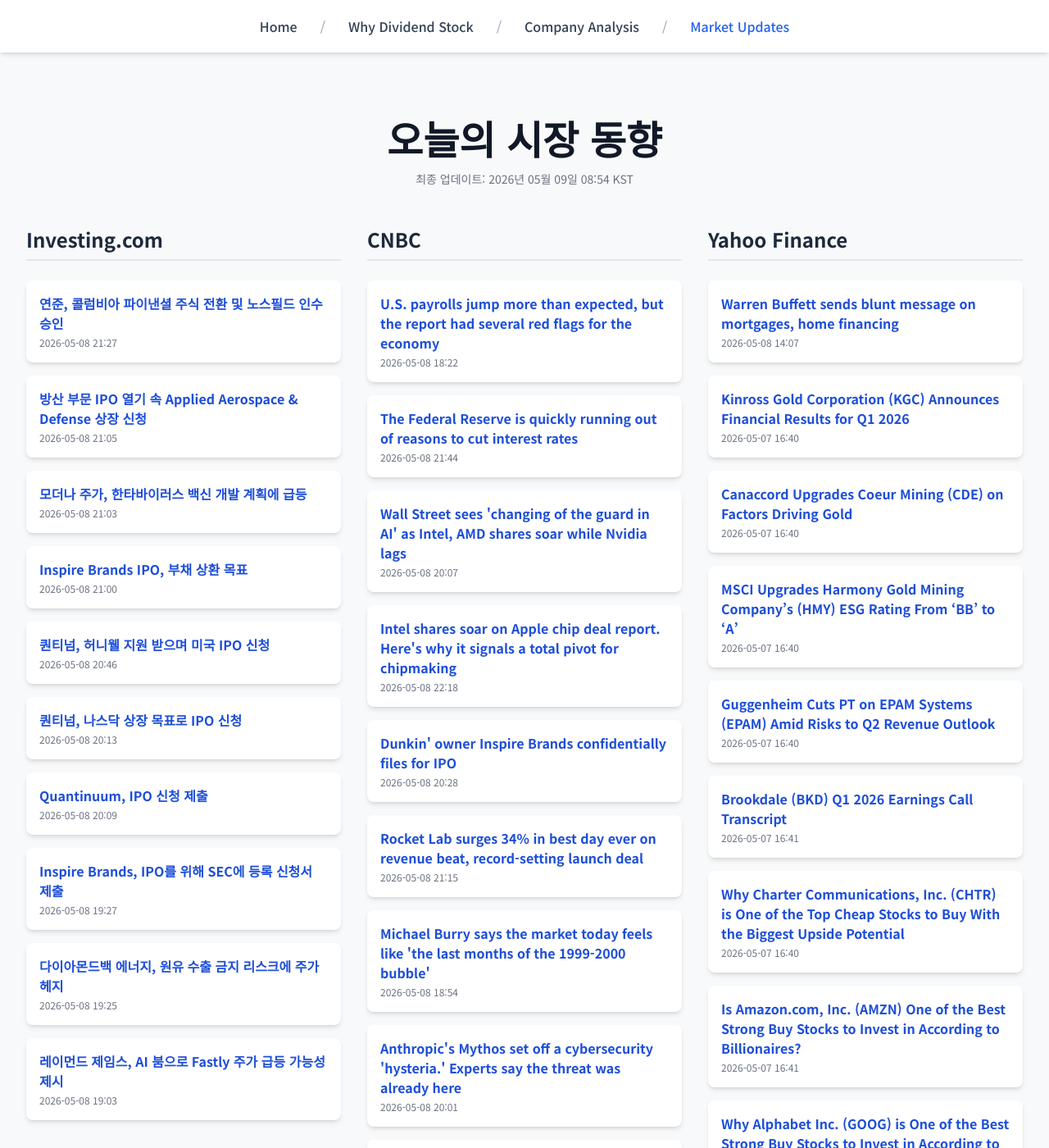
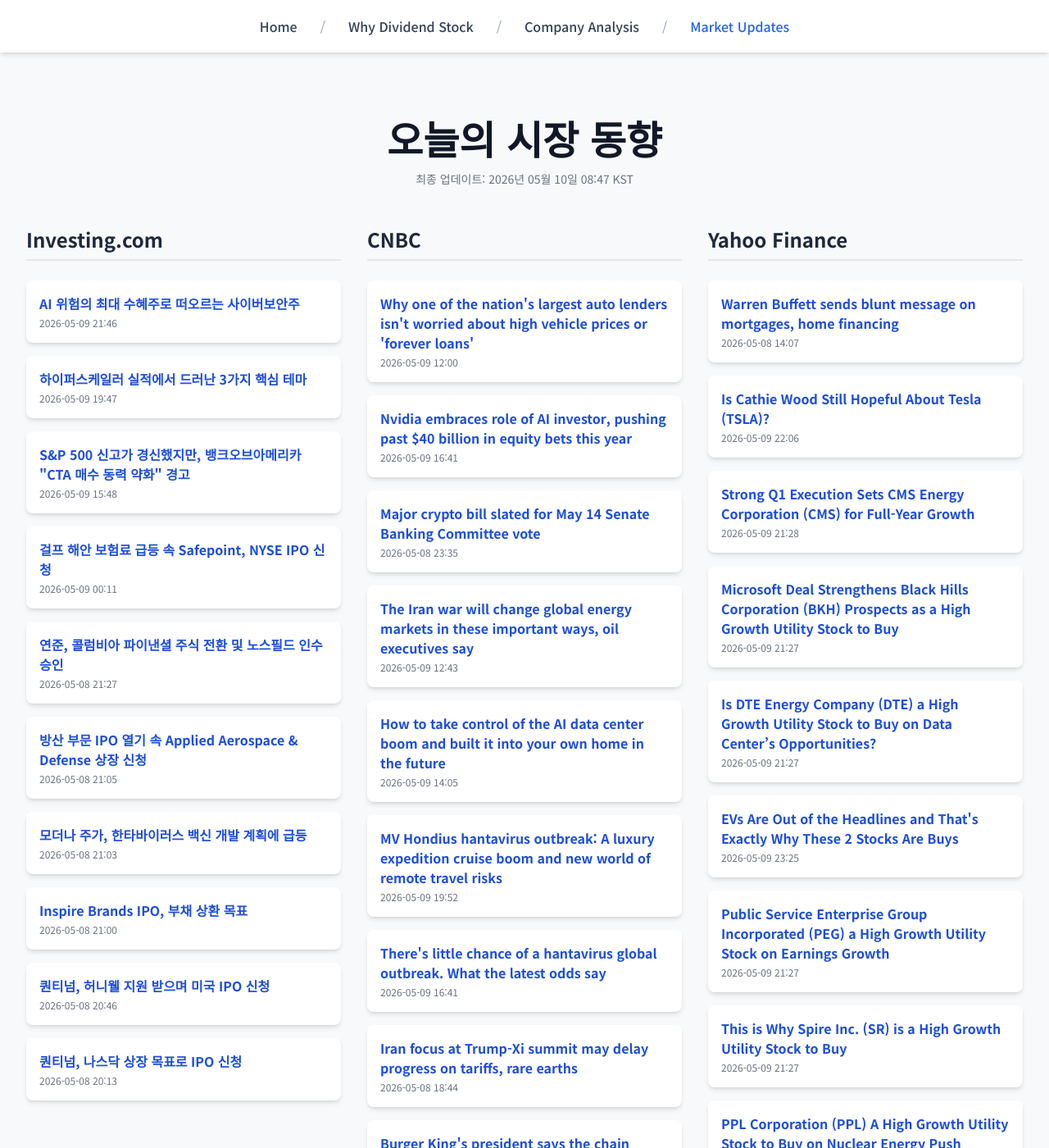
Before and after one commit to Kay-Hwang/my-company-analysis, a Jekyll site: the page built from market-updates.html, in a window 1280 px wide and 1400 px high. Shown: the whole window at 82% size. Built offline with Jekyll 4.4.1, drawn with Linux system fonts in a browser that asks for light colours; nearby versions of some CDN libraries; a script that is not in the unit is left out; some of the changed text lies outside the part shown.

Commit message:
Update daily data

```diff
--- a/_data/latest_data.json
+++ b/_data/latest_data.json
@@ -1,7 +1,31 @@
 {
-  "lastUpdated": "2026년 05월 09일 08:54 KST",
+  "lastUpdated": "2026년 05월 10일 08:47 KST",
   "news": {
     "investing": [
+      {
+        "title": "AI 위험의 최대 수혜주로 떠오르는 사이버보안주",
+        "link": "https://kr.investing.com/news/stock-market-news/article-1936687",
+        "pubDate": "2026-05-09 21:46:47",
+        "summary": "AI 위험의 최대 수혜주로 떠오르는 사이버보안주"
+      },
+      {
+        "title": "하이퍼스케일러 실적에서 드러난 3가지 핵심 테마",
+        "link": "https://kr.investing.com/news/stock-market-news/article-1936680",
+        "pubDate": "2026-05-09 19:47:46",
+        "summary": "하이퍼스케일러 실적에서 드러난 3가지 핵심 테마"
+      },
+      {
+        "title": "S&P 500 신고가 경신했지만, 뱅크오브아메리카 \"CTA 매수 동력 약화\" 경고",
+        "link": "https://kr.investing.com/news/stock-market-news/article-1936613",
+        "pubDate": "2026-05-09 15:48:46",
+        "summary": "S&P 500 신고가 경신했지만, 뱅크오브아메리카 \"CTA 매수 동력 약화\" 경고"
+      },
+      {
+        "title": "걸프 해안 보험료 급등 속 Safepoint, NYSE IPO 신청",
+        "link": "https://kr.investing.com/news/stock-market-news/article-1936502",
+        "pubDate": "2026-05-09 00:11:49",
+        "summary": "걸프 해안 보험료 급등 속 Safepoint, NYSE IPO 신청"
+      },
       {
         "title": "연준, 콜럼비아 파이낸셜 주식 전환 및 노스필드 인수 승인",
         "link": "https://kr.investing.com/news/stock-market-news/article-93CH-1936418",
@@ -37,92 +61,68 @@
         "link": "https://kr.investing.com/news/stock-market-news/article-432SI-1936313",
         "pubDate": "2026-05-08 20:13:07",
         "summary": "퀀티넘, 나스닥 상장 목표로 IPO 신청"
-      },
-      {
-        "title": "Quantinuum, IPO 신청 제출",
-        "link": "https://kr.investing.com/news/stock-market-news/article-432SI-1936306",
-        "pubDate": "2026-05-08 20:09:04",
-        "summary": "Quantinuum, IPO 신청 제출"
-      },
-      {
-        "title": "Inspire Brands, IPO를 위해 SEC에 등록 신청서 제출",
-        "link": "https://kr.investing.com/news/stock-market-news/article-432SI-1936269",
-        "pubDate": "2026-05-08 19:27:04",
-        "summary": "Inspire Brands, IPO를 위해 SEC에 등록 신청서 제출"
-      },
-      {
-        "title": "다이아몬드백 에너지, 원유 수출 금지 리스크에 주가 헤지",
-        "link": "https://kr.investing.com/news/stock-market-news/article-93CH-1936265",
-        "pubDate": "2026-05-08 19:25:24",
-        "summary": "다이아몬드백 에너지, 원유 수출 금지 리스크에 주가 헤지"
-      },
-      {
-        "title": "레이먼드 제임스, AI 붐으로 Fastly 주가 급등 가능성 제시",
-        "link": "https://kr.investing.com/news/stock-market-news/article-1936250",
-        "pubDate": "2026-05-08 19:03:06",
-        "summary": "레이먼드 제임스, AI 붐으로 Fastly 주가 급등 가능성 제시"
       }
     ],
     "cnbc": [
       {
-        "title": "U.S. payrolls jump more than expected, but the report had several red flags for the economy",
-        "link": "https://www.cnbc.com/2026/05/08/jobs-report-april-2026.html",
-        "pubDate": "Fri, 08 May 2026 18:22:51 GMT",
-        "summary": "Nonfarm payrolls were expected to increase by 55,000 in April, according to the Dow Jones consensus."
+        "title": "Why one of the nation's largest auto lenders isn't worried about high vehicle prices or 'forever loans'",
+        "link": "https://www.cnbc.com/2026/05/09/capital-one-auto-forever-loans-used-cars.html",
+        "pubDate": "Sat, 09 May 2026 12:00:01 GMT",
+        "summary": "While median car payments have jumped from $390 to $525 since 2019, data provided by Capital One suggests stability in vehicle cost compared to income."
       },
       {
-        "title": "The Federal Reserve is quickly running out of reasons to cut interest rates",
-        "link": "https://www.cnbc.com/2026/05/08/the-federal-reserve-is-quickly-running-out-of-reasons-to-cut-interest-rates.html",
-        "pubDate": "Fri, 08 May 2026 21:44:14 GMT",
-        "summary": "Friday's jobs report provided evidence that the central bank's larger concern is a cost of living that is getting increasingly hard to bear."
+        "title": "Nvidia embraces role of AI investor, pushing past $40 billion in equity bets this year",
+        "link": "https://www.cnbc.com/2026/05/09/nvidia-embraces-ai-investor-topping-40-billion-in-equity-bets-2026.html",
+        "pubDate": "Sat, 09 May 2026 16:41:22 GMT",
+        "summary": "Nvidia is pouring billions of dollars at a time into companies across the AI infrastructure stack, while also signing commercial deals with them."
       },
       {
-        "title": "Wall Street sees 'changing of the guard in AI' as Intel, AMD shares soar while Nvidia lags",
-        "link": "https://www.cnbc.com/2026/05/08/wall-street-ai-chip-love-moves-from-nvidia-to-intel-amd-and-micron.html",
-        "pubDate": "Fri, 08 May 2026 20:07:35 GMT",
-        "summary": "Intel, AMD and Micron surged double digits this week as investors bet on CPU makers and memory companies powering the next stage of AI"
+        "title": "Major crypto bill slated for May 14 Senate Banking Committee vote",
+        "link": "https://www.cnbc.com/2026/05/08/congress-crypto-bill-vote-senate-banking-committee.html",
+        "pubDate": "Fri, 08 May 2026 23:35:48 GMT",
+        "summary": "The crypto industry's top legislative priority, a bill determining oversight of digital assets, is set to advance in the Senate Banking Committee."
       },
       {
-        "title": "Intel shares soar on Apple chip deal report. Here's why it signals a total pivot for chipmaking",
-        "link": "https://www.cnbc.com/2026/05/08/intel-stock-apple-chip-deal.html",
-        "pubDate": "Fri, 08 May 2026 22:18:30 GMT",
-        "summary": "Samsung, Intel and Taiwan Semiconductor are the only three companies in the world capable of manufacturing the most advanced chips needed for AI."
+        "title": "The Iran war will change global energy markets in these important ways, oil executives say",
+        "link": "https://www.cnbc.com/2026/05/09/iran-war-oil-gas-energy-security.html",
+        "pubDate": "Sat, 09 May 2026 12:43:00 GMT",
+        "summary": "Iran's blockade of the Strait of Hormuz has resulted in the loss of nearly a billion barrels of oil with the shortage growing worse every day."
       },
       {
-        "title": "Dunkin' owner Inspire Brands confidentially files for IPO",
-        "link": "https://www.cnbc.com/2026/05/08/dunkin-owner-inspire-brands-confidentially-files-for-ipo.html",
-        "pubDate": "Fri, 08 May 2026 20:28:13 GMT",
-        "summary": "The restaurant company owns Dunkin', Arby's, Buffalo Wild Wings, Baskin Robbins, Sonic Drive-In and Jimmy John's."
+        "title": "How to take control of the AI data center boom and built it into your own home in the future",
+        "link": "https://www.cnbc.com/2026/05/09/ai-data-center-construction-public-opposition.html",
+        "pubDate": "Sat, 09 May 2026 14:05:11 GMT",
+        "summary": "As public support for large-scale data center buildouts declines across the U.S., a new type designed to operate inside individual homes is coming."
       },
       {
-        "title": "Rocket Lab surges 34% in best day ever on revenue beat, record-setting launch deal",
-        "link": "https://www.cnbc.com/2026/05/08/rocket-lab-rklb-q1-earnings-2026.html",
-        "pubDate": "Fri, 08 May 2026 21:15:33 GMT",
-        "summary": "Enthusiasm for space stocks has skyrocketed ahead of SpaceX's anticipated IPO."
+        "title": "MV Hondius hantavirus outbreak: A luxury expedition cruise boom and new world of remote travel risks",
+        "link": "https://www.cnbc.com/2026/05/09/hantavirus-cruise-ship-mv-hondius-travel-health-risks.html",
+        "pubDate": "Sat, 09 May 2026 19:52:27 GMT",
+        "summary": "Remote expedition cruises to destinations like Antarctica and the Arctic are booming, but the deadly hantavirus aboard MV Hondius is a reminder of unique risks."
       },
       {
-        "title": "Michael Burry says the market today feels like 'the last months of the 1999-2000 bubble'",
-        "link": "https://www.cnbc.com/2026/05/08/michael-burry-says-the-market-today-feels-like-the-last-months-of-the-1999-2000-bubble.html",
-        "pubDate": "Fri, 08 May 2026 18:54:00 GMT",
-        "summary": "\"Stocks are not up or down because of jobs or consumer sentiment,\" Burry wrote. \"Feeling like the last months of the 1999-2000 bubble.\""
+        "title": "There's little chance of a hantavirus global outbreak. What the latest odds say",
+        "link": "https://www.cnbc.com/2026/05/09/hantavirus-outbreak-little-chance-says-kalshi.html",
+        "pubDate": "Sat, 09 May 2026 16:41:15 GMT",
+        "summary": "Prediction markets like Kalshi show slim chance that the hantavirus outbreak will be of international concern"
       },
       {
-        "title": "Anthropic's Mythos set off a cybersecurity 'hysteria.' Experts say the threat was already here",
-        "link": "https://www.cnbc.com/2026/05/08/anthropic-mythos-ai-cybersecurity-banks.html",
-        "pubDate": "Fri, 08 May 2026 20:01:44 GMT",
-        "summary": "The arrival of Anthropic's Mythos jolted banks, software giants and governments into reckoning with a new era of cyber attacks. But the threat is already here."
+        "title": "Iran focus at Trump-Xi summit may delay progress on tariffs, rare earths",
+        "link": "https://www.cnbc.com/2026/05/08/iran-focus-at-trump-xi-summit-may-delay-progress-on-tariffs-rare-earths.html",
+        "pubDate": "Fri, 08 May 2026 18:44:26 GMT",
+        "summary": "Thanks to the Iran war, big issues for U.S. businesses like rare earths and supply chains may take a back seat on the agenda for the Trump-Xi summit."
       },
       {
-        "title": "Micron surges nearly 38% on week as memory chip rally goes parabolic",
-        "link": "https://www.cnbc.com/2026/05/08/micron-surges-more-than-30percent-on-week-as-memory-chip-rally-goes-parabolic.html",
-        "pubDate": "Fri, 08 May 2026 20:57:16 GMT",
-        "summary": "Micron Technology shares caught fire this week amid a global shortage of memory chips. The stock is heading for its best week since 2008."
+        "title": "Burger King's president says the chain improved its Whopper — and calls from customers helped",
+        "link": "https://www.cnbc.com/2026/05/08/burger-king-president-fixed-whopper-phone-calls-from-customers.html",
+        "pubDate": "Fri, 08 May 2026 22:50:39 GMT",
+        "summary": "Burger King President Tom Curtis said customer feedback has been central to the chain’s turnaround."
       },
       {
-        "title": "Trump's $1 million 'Gold Card' fails to catch on among the world's wealthy",
-        "link": "https://www.cnbc.com/2026/05/08/trump-gold-card-wealth.html",
-        "pubDate": "Fri, 08 May 2026 13:47:40 GMT",
-        "summary": "President Donald Trump's \"Gold Card,\" which promised U.S. residency in \"record time,\" has been dogged by delays and legal questions."
+        "title": "U.S. sanctions companies and individuals in the Middle East and China for helping Iran",
+        "link": "https://www.cnbc.com/2026/05/09/us-sanctions-entities-in-the-middle-east-and-china-for-helping-iran.html",
+        "pubDate": "Sat, 09 May 2026 10:10:24 GMT",
+        "summary": "The moves target 11 entities and three individuals based in Iran, China, Belarus and the United Arab Emirates."
       }
     ],
     "yahoo": [
@@ -133,58 +133,58 @@
         "summary": "Warren Buffett sends blunt message on mortgages, home financing"
       },
       {
-        "title": "Kinross Gold Corporation (KGC) Announces Financial Results for Q1 2026",
-        "link": "https://finance.yahoo.com/markets/stocks/articles/kinross-gold-corporation-kgc-announces-164015150.html",
-        "pubDate": "2026-05-07T16:40:15Z",
-        "summary": "Kinross Gold Corporation (KGC) Announces Financial Results for Q1 2026"
+        "title": "Is Cathie Wood Still Hopeful About Tesla (TSLA)?",
+        "link": "https://finance.yahoo.com/markets/stocks/articles/cathie-wood-still-hopeful-tesla-220601937.html",
+        "pubDate": "2026-05-09T22:06:01Z",
+        "summary": "Is Cathie Wood Still Hopeful About Tesla (TSLA)?"
       },
       {
-        "title": "Canaccord Upgrades Coeur Mining (CDE) on Factors Driving Gold",
-        "link": "https://finance.yahoo.com/markets/stocks/articles/canaccord-upgrades-coeur-mining-cde-164049508.html",
-        "pubDate": "2026-05-07T16:40:49Z",
-        "summary": "Canaccord Upgrades Coeur Mining (CDE) on Factors Driving Gold"
+        "title": "Strong Q1 Execution Sets CMS Energy Corporation (CMS) for Full-Year Growth",
+        "link": "https://finance.yahoo.com/sectors/energy/articles/strong-q1-execution-sets-cms-212802204.html",
+        "pubDate": "2026-05-09T21:28:02Z",
+        "summary": "Strong Q1 Execution Sets CMS Energy Corporation (CMS) for Full-Year Growth"
       },
       {
-        "title": "MSCI Upgrades Harmony Gold Mining Company’s (HMY) ESG Rating From ‘BB’ to ‘A’",
-        "link": "https://finance.yahoo.com/markets/stocks/articles/msci-upgrades-harmony-gold-mining-164004783.html",
-        "pubDate": "2026-05-07T16:40:04Z",
-        "summary": "MSCI Upgrades Harmony Gold Mining Company’s (HMY) ESG Rating From ‘BB’ to ‘A’"
+        "title": "Microsoft Deal Strengthens Black Hills Corporation (BKH) Prospects as a High Growth Utility Stock to Buy",
+        "link": "https://finance.yahoo.com/sectors/energy/articles/microsoft-deal-strengthens-black-hills-212750740.html",
+        "pubDate": "2026-05-09T21:27:50Z",
+        "summary": "Microsoft Deal Strengthens Black Hills Corporation (BKH) Prospects as a High Growth Utility Stock to Buy"
       },
       {
-        "title": "Guggenheim Cuts PT on EPAM Systems (EPAM) Amid Risks to Q2 Revenue Outlook",
-        "link": "https://finance.yahoo.com/markets/stocks/articles/guggenheim-cuts-pt-epam-systems-164039119.html",
-        "pubDate": "2026-05-07T16:40:39Z",
-        "summary": "Guggenheim Cuts PT on EPAM Systems (EPAM) Amid Risks to Q2 Revenue Outlook"
+        "title": "Is DTE Energy Company (DTE) a High Growth Utility Stock to Buy on Data Center’s Opportunities?",
+        "link": "https://finance.yahoo.com/sectors/energy/articles/dte-energy-company-dte-high-212744203.html",
+        "pubDate": "2026-05-09T21:27:44Z",
+        "summary": "Is DTE Energy Company (DTE) a High Growth Utility Stock to Buy on Data Center’s Opportunities?"
       },
       {
-        "title": "Brookdale (BKD) Q1 2026 Earnings Call Transcript",
-        "link": "https://finance.yahoo.com/markets/stocks/articles/brookdale-bkd-q1-2026-earnings-164115323.html",
-        "pubDate": "2026-05-07T16:41:15Z",
-        "summary": "Brookdale (BKD) Q1 2026 Earnings Call Transcript"
+        "title": "EVs Are Out of the Headlines and That's Exactly Why These 2 Stocks Are Buys",
+        "link": "https://finance.yahoo.com/markets/stocks/articles/evs-headlines-thats-exactly-why-232500331.html",
+        "pubDate": "2026-05-09T23:25:00Z",
+        "summary": "EVs Are Out of the Headlines and That's Exactly Why These 2 Stocks Are Buys"
       },
       {
-        "title": "Why Charter Communications, Inc. (CHTR) is One of the Top Cheap Stocks to Buy With the Biggest Upside Potential",
-        "link": "https://finance.yahoo.com/markets/stocks/articles/why-charter-communications-inc-chtr-164059831.html",
-        "pubDate": "2026-05-07T16:40:59Z",
-        "summary": "Why Charter Communications, Inc. (CHTR) is One of the Top Cheap Stocks to Buy With the Biggest Upside Potential"
+        "title": "Public Service Enterprise Group Incorporated (PEG) a High Growth Utility Stock  on Earnings Growth",
+        "link": "https://finance.yahoo.com/sectors/energy/articles/public-enterprise-group-incorporated-peg-212737023.html",
+        "pubDate": "2026-05-09T21:27:37Z",
+        "summary": "Public Service Enterprise Group Incorporated (PEG) a High Growth Utility Stock  on Earnings Growth"
       },
       {
-        "title": "Is Amazon.com, Inc. (AMZN) One of the Best Strong Buy Stocks to Invest in According to Billionaires?",
-        "link": "https://finance.yahoo.com/markets/stocks/articles/amazon-com-inc-amzn-one-164124553.html",
-        "pubDate": "2026-05-07T16:41:24Z",
-        "summary": "Is Amazon.com, Inc. (AMZN) One of the Best Strong Buy Stocks to Invest in According to Billionaires?"
+        "title": "This is Why Spire Inc. (SR) is a High Growth Utility Stock to Buy",
+        "link": "https://finance.yahoo.com/markets/stocks/articles/why-spire-inc-sr-high-212726255.html",
+        "pubDate": "2026-05-09T21:27:26Z",
+        "summary": "This is Why Spire Inc. (SR) is a High Growth Utility Stock to Buy"
       },
       {
-        "title": "Why Alphabet Inc. (GOOG) is One of the Best Strong Buy Stocks to Invest in According to Billionaires",
-        "link": "https://finance.yahoo.com/markets/stocks/articles/why-alphabet-inc-goog-one-164136360.html",
-        "pubDate": "2026-05-07T16:41:36Z",
-        "summary": "Why Alphabet Inc. (GOOG) is One of the Best Strong Buy Stocks to Invest in According to Billionaires"
+        "title": "PPL Corporation (PPL) A High Growth Utility Stock to Buy on Nuclear Energy Push",
+        "link": "https://finance.yahoo.com/sectors/energy/articles/ppl-corporation-ppl-high-growth-212719984.html",
+        "pubDate": "2026-05-09T21:27:19Z",
+        "summary": "PPL Corporation (PPL) A High Growth Utility Stock to Buy on Nuclear Energy Push"
       },
       {
-        "title": "Here’s What the Street is Saying About Pegasystems Inc. (PEGA)",
-        "link": "https://finance.yahoo.com/markets/stocks/articles/street-saying-pegasystems-inc-pega-163946452.html",
-        "pubDate": "2026-05-07T16:39:46Z",
-        "summary": "Here’s What the Street is Saying About Pegasystems Inc. (PEGA)"
+        "title": "Calpine Acquisition Strengthens Constellation Energy Corporation (CEG) as a High-Growth Utility Stock",
+        "link": "https://finance.yahoo.com/sectors/energy/articles/calpine-acquisition-strengthens-constellation-energy-212713135.html",
+        "pubDate": "2026-05-09T21:27:13Z",
+        "summary": "Calpine Acquisition Strengthens Constellation Energy Corporation (CEG) as a High-Growth Utility Stock"
       }
     ]
   }
```
